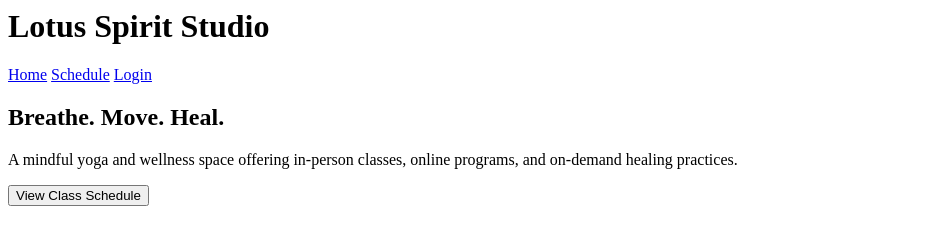
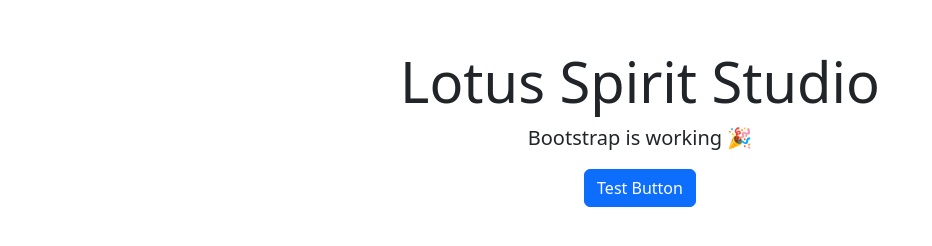
Before and after one commit to GraceEriksen20/LotusSpiritWebsite, a plain HTML site: page index.html in a window 1280 px wide. Shown: the whole page, without its empty margins (0-932 px from the left). Drawn offline with nearby package versions, Linux system fonts and the light colour scheme.

Commit message:
Update index.html

```diff
--- a/index.html
+++ b/index.html
@@ -1,27 +1,23 @@
-<body class="bg-stone-50 text-stone-800">
 
-  <!-- Header -->
-  <header class="bg-white shadow">
-    <div class="max-w-6xl mx-auto px-6 py-4 flex justify-between items-center">
-      <h1 class="text-2xl font-semibold">Lotus Spirit Studio</h1>
-      <nav class="space-x-6">
-        <a href="#" class="hover:text-rose-600">Home</a>
-        <a href="#" class="hover:text-rose-600">Schedule</a>
-        <a href="#" class="hover:text-rose-600">Login</a>
-      </nav>
-    </div>
-  </header>
+<head>
+  <meta charset="UTF-8" />
+  <title>Lotus Spirit Studio</title>
+  <meta name="viewport" content="width=device-width, initial-scale=1">
 
-  <!-- Hero Section -->
-  <section class="text-center py-24 px-6">
-    <h2 class="text-5xl font-light mb-6">Breathe. Move. Heal.</h2>
-    <p class="max-w-xl mx-auto text-lg text-stone-600 mb-8">
-      A mindful yoga and wellness space offering in-person classes, online programs, and on-demand healing practices.
-    </p>
+  <!-- Bootstrap CSS -->
+  <link href="https://cdn.jsdelivr.net/npm/bootstrap@5.3.3/dist/css/bootstrap.min.css" rel="stylesheet">
 
-    <button class="bg-rose-500 text-white px-6 py-3 rounded-xl hover:bg-rose-600 transition">
-      View Class Schedule
-    </button>
-  </section>
+  <!-- Bootstrap JS (for dropdowns, modals, etc.) -->
+  <script src="https://cdn.jsdelivr.net/npm/bootstrap@5.3.3/dist/js/bootstrap.bundle.min.js"></script>
+</head>
+
+<body>
+
+  <div class="container text-center mt-5">
+    <h1 class="display-4">Lotus Spirit Studio</h1>
+    <p class="lead">Bootstrap is working 🎉</p>
+
+    <button class="btn btn-primary">Test Button</button>
+  </div>
 
 </body>
```
